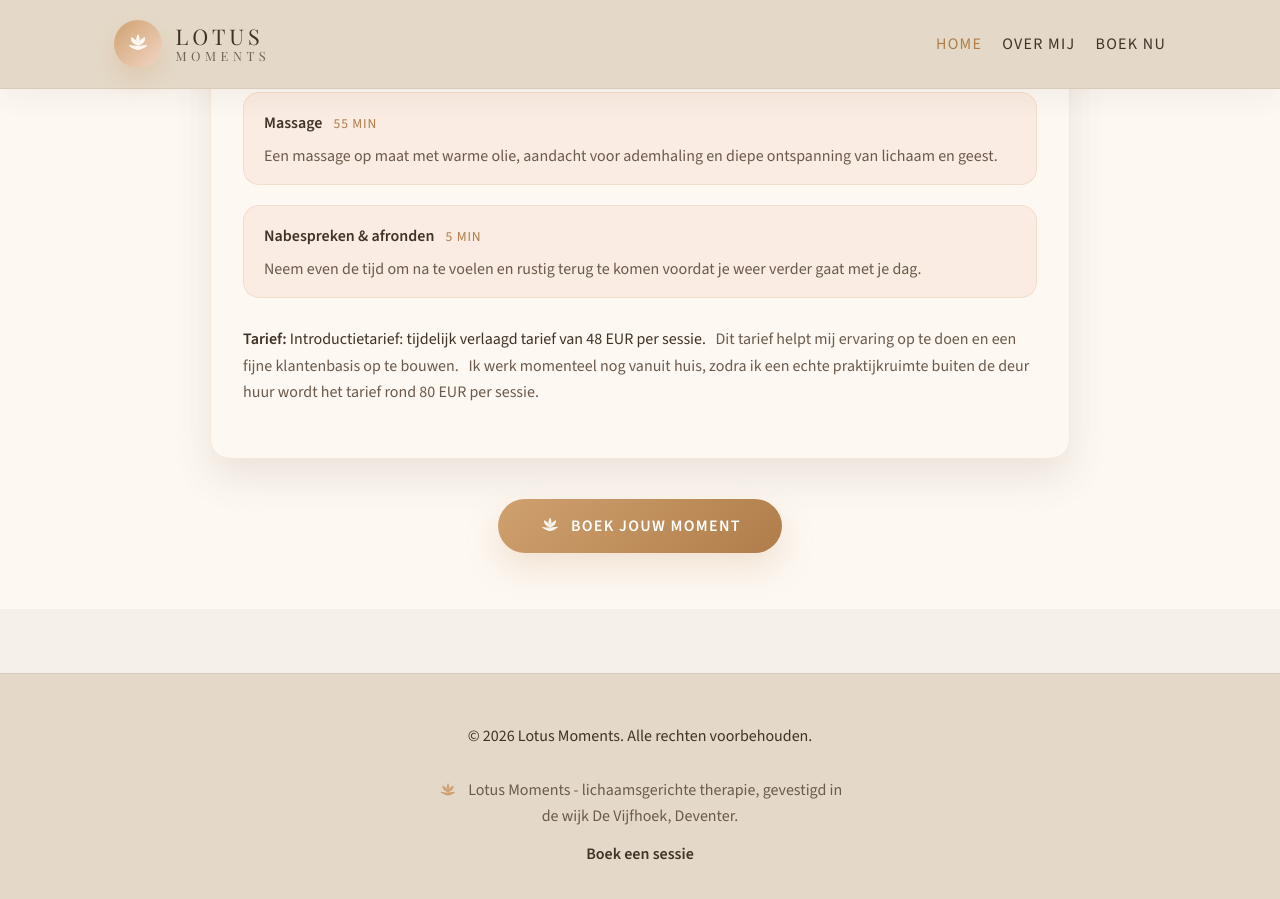
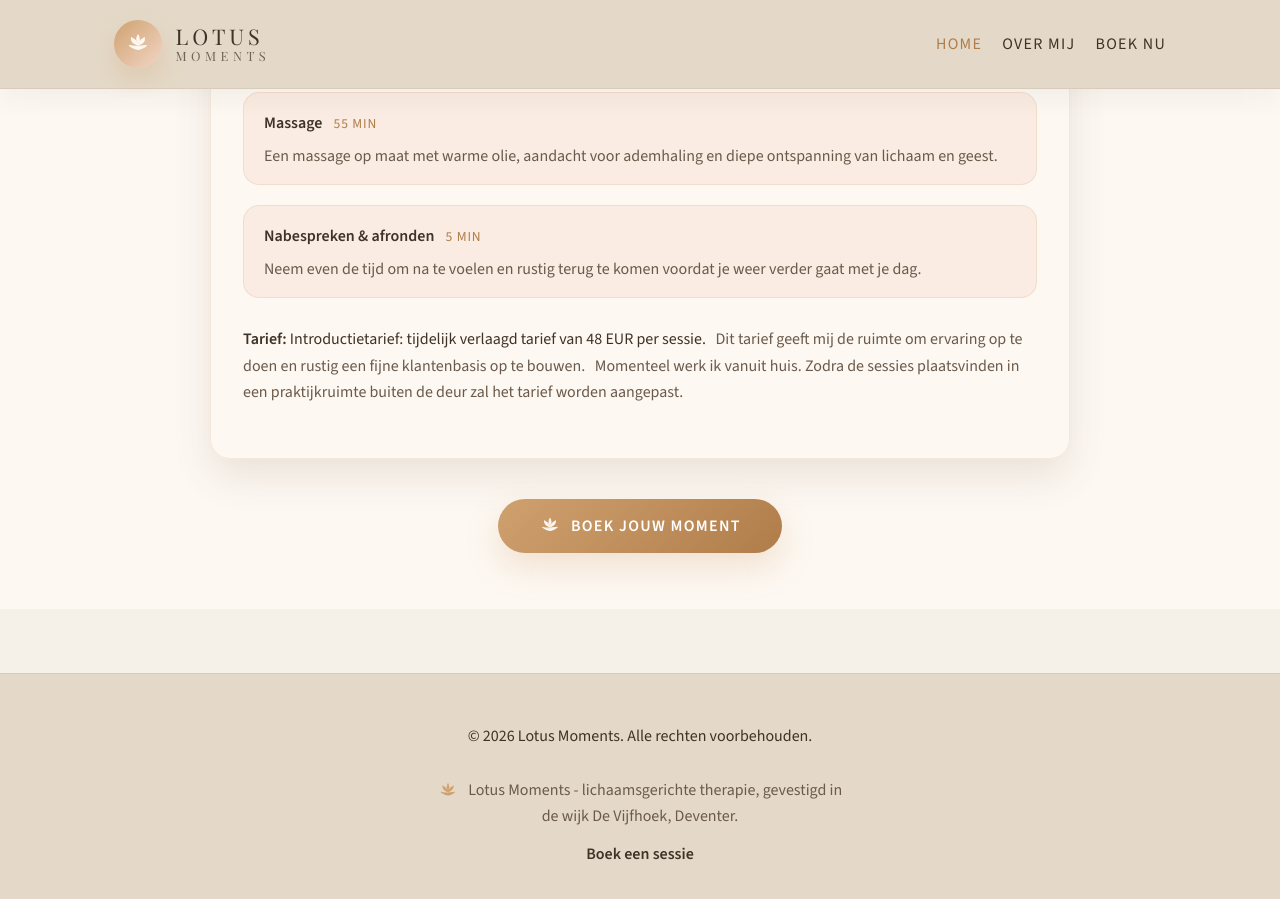
Before and after one commit to LotusMoments/website, a Jekyll site: the page built from index.md, in a window 1280 px wide and 900 px high, scrolled down 1686 px. Built offline with Jekyll 4.4.1, drawn with Linux system fonts in a browser that asks for light colours.

Commit message:
Change text

```diff
--- a/index.md
+++ b/index.md
@@ -8,8 +8,8 @@ treatment_intro: >-
   Tijdens de sessie geef je jezelf de ruimte om te voelen, te vertragen en bewust
   aanwezig te zijn bij wat er nu in je lichaam gebeurt.
 pricing_points:
-  - "Dit tarief helpt mij ervaring op te doen en een fijne klantenbasis op te bouwen."
-  - "Ik werk momenteel nog vanuit huis, zodra ik een echte praktijkruimte buiten de deur huur wordt het tarief rond 80 EUR per sessie."
+  - "Dit tarief geeft mij de ruimte om ervaring op te doen en rustig een fijne klantenbasis op te bouwen."
+  - "Momenteel werk ik vanuit huis. Zodra de sessies plaatsvinden in een praktijkruimte buiten de deur zal het tarief worden aangepast."
 cta_label: Boek jouw moment
 lotus:
   title: De betekenis van de lotus
```
